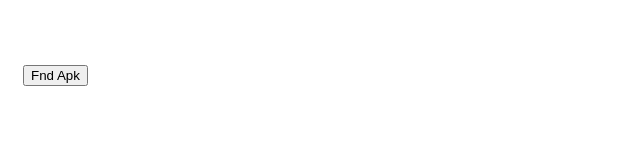
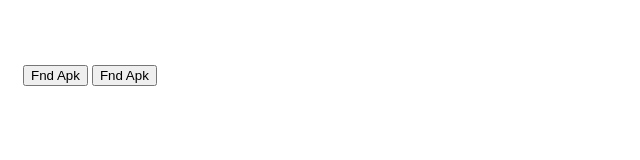
Before and after one commit to ugs01/apk, a plain HTML site: page index.html in a window 1280 px wide. Shown: the whole page, without its empty margins (0-640 px from the left). Drawn offline with Linux system fonts and the light colour scheme.

Commit message:
Update index.html

```diff
--- a/index.html
+++ b/index.html
@@ -7,4 +7,5 @@ button{
 </style>
 <div id="apks" style="padding: 15px; margin-top:50px; align-items: center">
   <a href="https://github.com/ugs01/apk/raw/main/fnd.apk"><button>Fnd Apk</button></a>
+  <a href="https://github.com/ugs01/apk/raw/main/youtube.apk"><button>Fnd Apk</button></a>
 </div>
```
